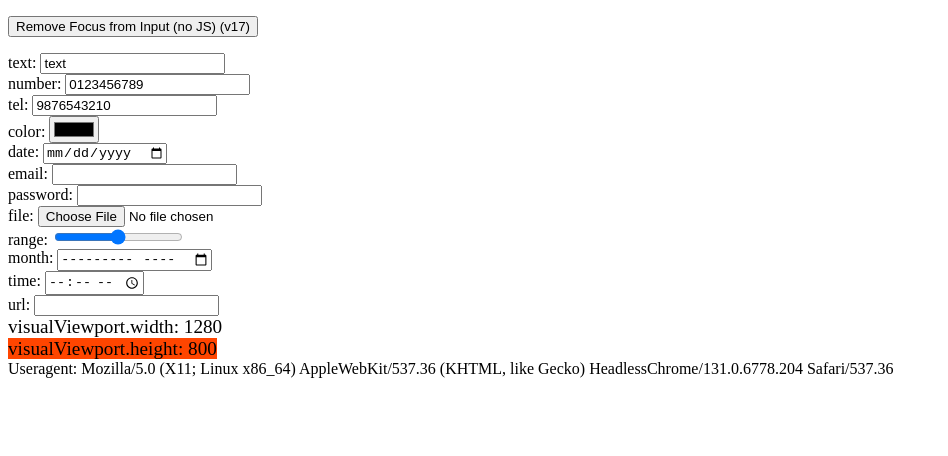
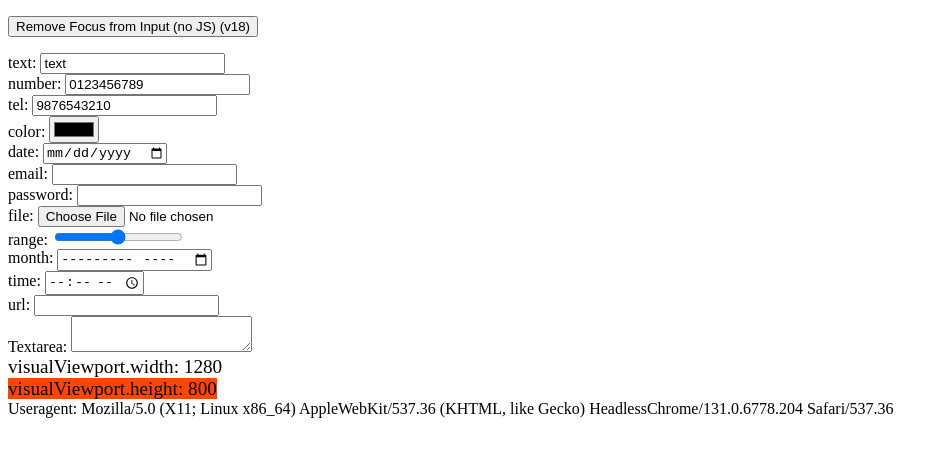
Before and after one commit to DSTester/PWAKeyboardNotOpening, a plain HTML site: page index.html in a window 1280 px wide. Shown: the whole page, without its empty margins (0-948 px from the left). Drawn offline with Linux system fonts and the light colour scheme.

Commit message:
Added Textarea

```diff
--- a/index.html
+++ b/index.html
@@ -13,7 +13,7 @@
 <div>
     <div>
         <p>
-            <button>Remove Focus from Input (no JS) (v17)</button>
+            <button>Remove Focus from Input (no JS) (v18)</button>
         </p>
         <form>
             <label>text: <input type="text" value="text"></label><br/>
@@ -28,6 +28,7 @@
             <label>month: <input type="month"></label><br/>
             <label>time: <input type="time"></label><br/>
             <label>url: <input type="url"></label><br/>
+            <label>Textarea: <textarea></textarea></label>
         </form>
     </div>
     <div>
```
Also changed, not shown: manifest.json.
